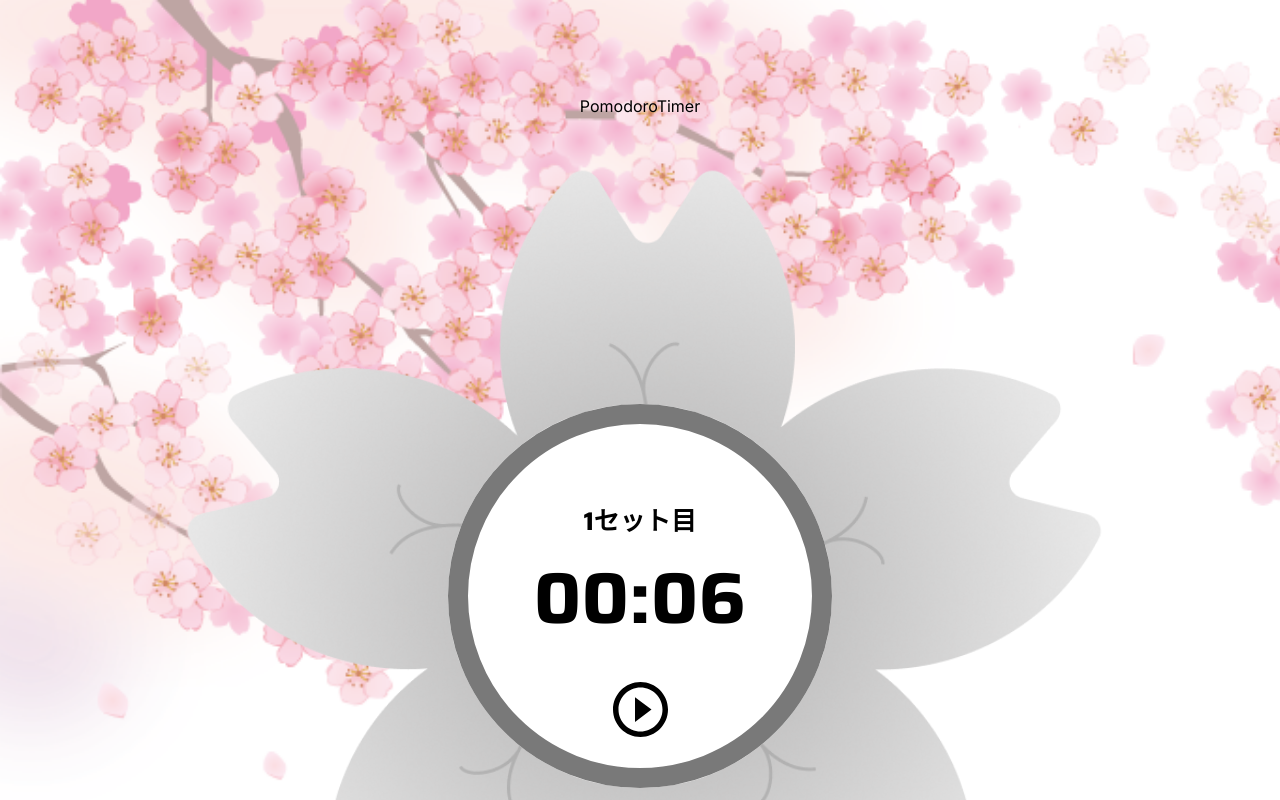
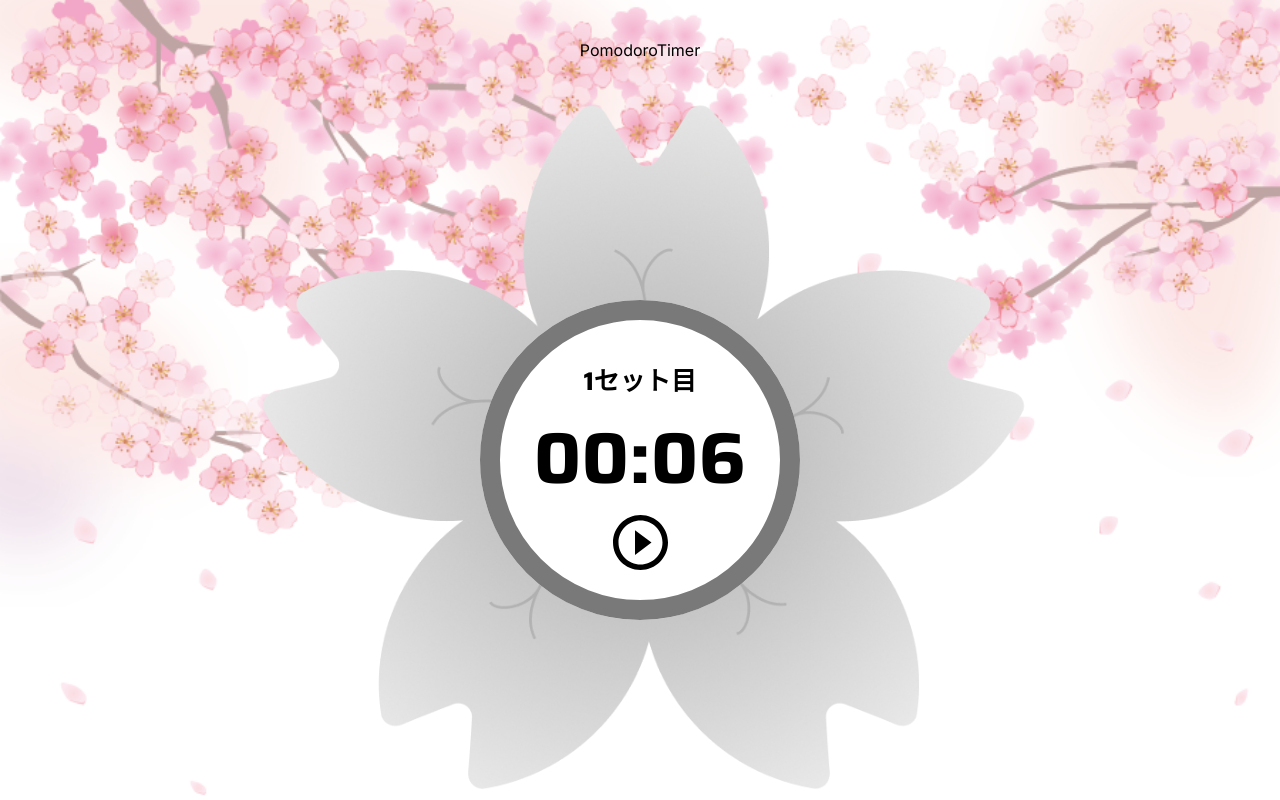
Before and after one commit to YukaChoco/blossom-pomodoro-timer, a Next.js app: page / in a window 1280 px wide. Shown: the top 800 px of the page. Built offline with nearby package versions, Linux system fonts and the light colour scheme; a web font is replaced by a local one.

Commit message:
タイマーの一修正

```diff
--- a/app/components/Timer.tsx
+++ b/app/components/Timer.tsx
@@ -98,35 +98,39 @@ export default function Timer({
         style={{ visibility: isStudying ? "visible" : "hidden" }}
       />
       <img src="./Frame2.png" className={styles.clip} style={{ clipPath }} />
+      <div className={styles.containerContainer}>
         <div className={styles.container}>
           <CircularProgress
             sx={{
-            "--CircularProgress-size": "24rem",
-            position: "absolute",
+              "--CircularProgress-size": "20rem",
               "--CircularProgress-trackColor": "#797979",
               "--CircularProgress-progressColor": "#FFD600",
               "--CircularProgress-linecap": "none",
               opacity: isStudying ? 1 : 0,
               transition: "opacity 1s",
+              position: "absolute",
             }}
+            className={styles.circularProgress}
             thickness={20}
             determinate
             value={progress}
           />
           <CircularProgress
             sx={{
-            "--CircularProgress-size": "24rem",
-            position: "absolute",
+              "--CircularProgress-size": "20rem",
               "--CircularProgress-trackColor": "#1A405F",
               "--CircularProgress-progressColor": "#797979",
               "--CircularProgress-linecap": "none",
               opacity: isStudying ? 0 : 1,
               transition: "opacity 1s",
+              position: "absolute",
             }}
+            className={styles.circularProgress}
             thickness={20}
             determinate
             value={progress}
           />
+        </div>
         <div className={styles.timer}>
           <div>
             <p>{setCount}セット目</p>
--- a/app/components/timer.module.css
+++ b/app/components/timer.module.css
@@ -1,14 +1,19 @@
 .timer {
+  z-index: 2;
   color: black;
   font-family: "Saira", sans-serif;
   font-weight: 700;
-  width: 24rem;
-  height: 24rem;
-  padding: 20px 40px;
+  width: 20rem;
+  height: 20rem;
+  padding: 60px 0px;
   text-align: center;
   font-size: 4.5rem;
   border-radius: 50%;
   position: absolute;
+  display: grid;
+  place-items: center;
+  grid-template-columns: 1fr;
+  grid-template-rows: 1fr 1fr 1fr;
 }
 
 .timerButton {
@@ -17,31 +22,31 @@
 }
 
 .timer p {
-  margin-top: 25%;
   font-size: 1.6rem;
 }
 
-.container {
-  position: absolute;
-  top: 50%;
-  top: 18rem;
-  left: 50%;
-  left: 18rem;
-  float: left;
-  width: 24rem;
-  height: 24rem;
-  background-color: white;
-  border-radius: 50%;
+.containerContainer{
+  display: flex;
+  justify-content: center;
+  align-items: center;
+  height: 100vh;
+  .container {
+    z-index: 1;
+    width: 20rem;
+    height: 20rem;
+    background-color: white;
+    border-radius: 50%;
+  }
 }
 
 .sakuracontainer {
   position: relative;
-  width: 60rem;
-  height: 60rem;
+  width: 100vh;
+  height: 100vh;
 }
 
 .clip {
   position: absolute;
-  width: 60rem;
-  height: 60rem;
+  width: 100vh;
+  height: 100vh;
 }
--- a/app/page.module.css
+++ b/app/page.module.css
@@ -3,8 +3,9 @@
   flex-direction: column;
   justify-content: space-between;
   align-items: center;
-  padding: 6rem;
-  min-height: 100vh;
+  height: 100vh;
+  overflow-y: hidden;
+  padding-top: 5vh;
   background-size: cover;
   transition: background-image 1s;
 }
```
Lines whose indentation alone changed are shown as unchanged.
